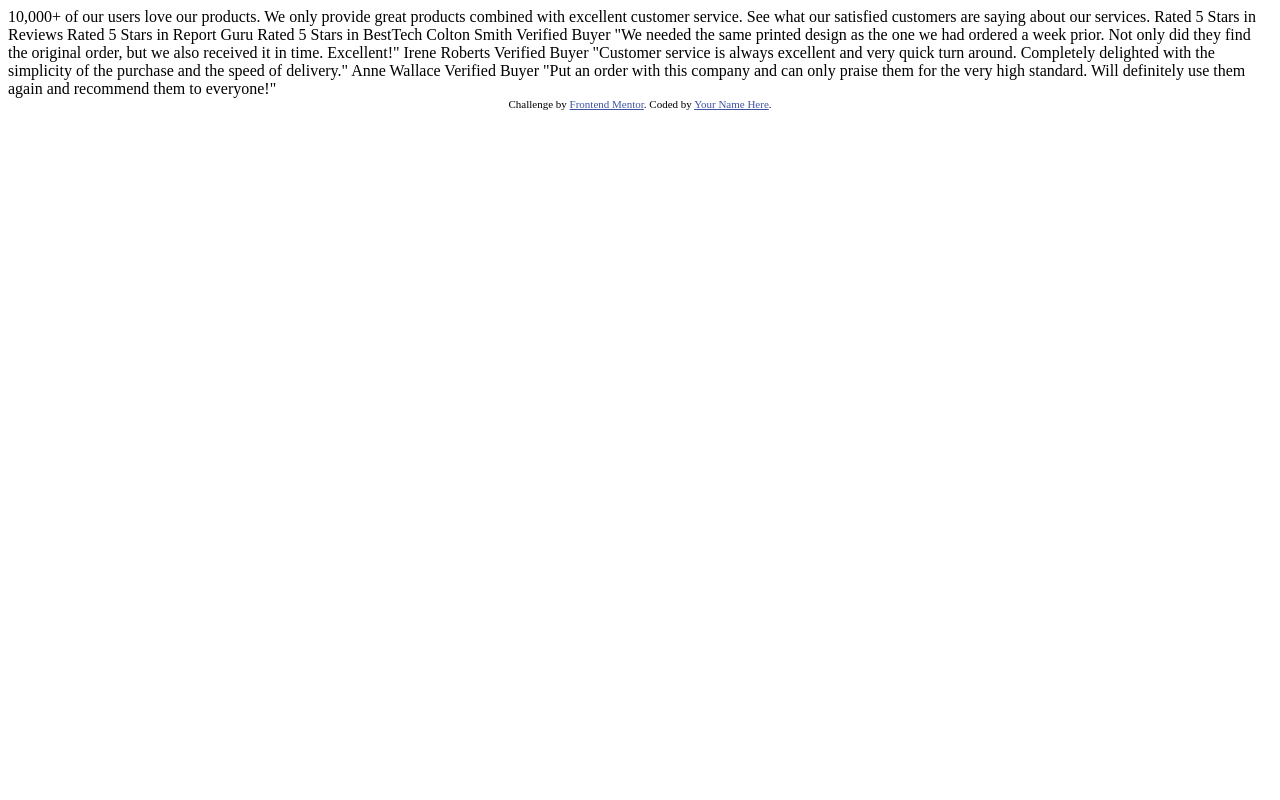
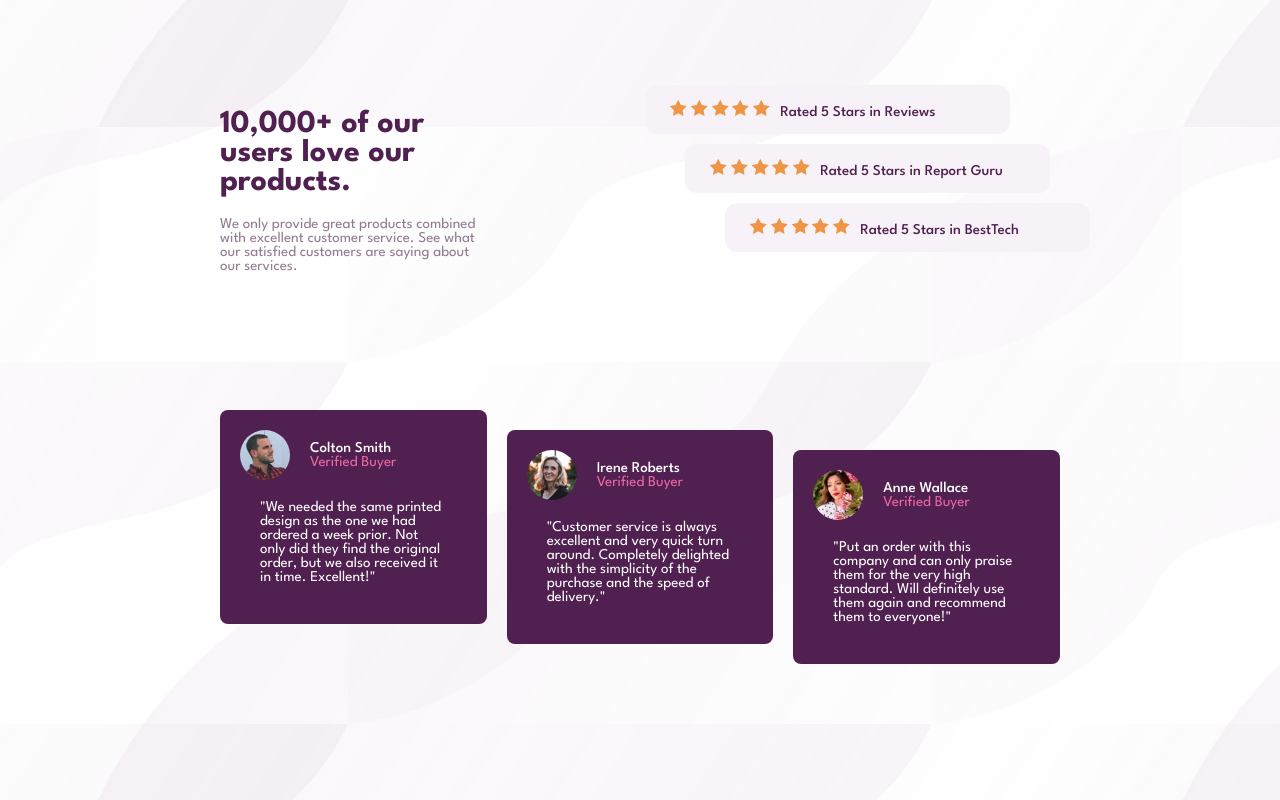
Before and after one commit to abymani/social-proof-section-master, a plain HTML site: page index.html in a window 1280 px wide. Drawn offline with Linux system fonts and the light colour scheme.

Commit message:
All done

```diff
--- /dev/null
+++ b/index.css
@@ -0,0 +1,184 @@
+
+
+@import url('https://fonts.googleapis.com/css2?family=League+Spartan:wght@400;500;700&display=swap');
+*{
+    padding:0;
+    margin: 0;
+    font-size: 15px;
+    font-family: 'League Spartan', sans-serif;
+}
+body{
+    box-sizing: border-box;
+    background-image: url(./images/bg-pattern-top-desktop.svg),url(./images/bg-pattern-bottom-desktop.svg);
+    background-position: top,bottom;
+    display: flex;
+    justify-content: center;
+    align-items: center;
+    width: 100vw;
+    height: 100vh;
+}
+
+main {
+    height: 80vh;
+    width: 60rem;
+    display:grid;
+    grid-template-areas:
+    'text text rating rating'
+    'feedback feedback feedback feedback' ;
+    position: relative;
+}
+main .text-container {
+    grid-area: text;
+    position: absolute;
+    padding: 30px;
+}
+main .text-container .heading {
+    width:70%;
+    font-weight: 700;
+    font-size: xx-large;
+    color: hsl(300, 43%, 22%);
+}
+main .text-container .service-desc {
+    width: 70%;
+    font-weight: 400;
+    margin-top:20px;
+    color: hsl(303, 10%, 53%);
+}
+main .rating-container {
+
+    grid-area: rating;
+     position: absolute;
+    padding-left: 0px;
+    padding-right: 80px;
+    display: flex;
+    flex-direction: column;
+    justify-content: center;
+}
+main .rating-container .rating-box {
+    display:flex;
+    align-items: baseline;
+    padding:1em;
+    padding-left:20px;
+    margin:5px;
+    width: 22rem;
+    border-radius: 12px;
+    background-color: hsl(300, 24%, 96%);
+}
+main .rating-container .rating-box >div {
+    color:hsl(300, 43%, 22%);
+    font-weight: 500;
+    margin-left:5px;
+    margin-right:5px;
+}
+main .rating-container .report-rating {
+    transform: translate(40px,0);
+}
+main .rating-container .besttech-rating {
+    transform: translate(80px,0);
+}
+main .feedback-container {
+    position: absolute;
+    grid-area: feedback;
+    padding:20px;
+    padding-bottom:40px;
+    padding-top:0px;
+    display: flex;
+    flex-direction: row;
+}
+main .feedback-container .feedback-box {
+    padding:20px;
+    margin: 10px;
+    width: 33%;
+    border-radius: 8px;
+    background-color: hsl(300, 43%, 22%);
+}
+main .feedback-container .feedback-box >div {
+    display: flex;
+    justify-content: flex-start;
+    align-items: center;
+}
+
+main .feedback-container .feedback-box >div >img {
+    border-radius: 50%;
+    margin-right: 20px;
+}
+.name {
+    color: white;
+    font-weight: 500;
+}
+.buy-status {
+    color:hsl(333, 80%, 67%);
+    font-weight: 400;
+}
+.comment {
+    color: white;
+    padding: 20px;
+}
+
+main .feedback-container .irene {
+    transform: translate(0,20px);
+}
+main .feedback-container .anne {
+    transform: translate(0,40px);
+}
+
+
+
+
+
+@media screen and (max-width:500px) {
+    main {
+        display:block;
+    }
+    main .text-container{
+        position: relative;
+        width:100%;
+        height: fit-content;
+        text-align: center;
+    }
+    main .text-container .heading{
+        width: 80%;
+    }
+    main .text-container .service-desc {
+        width: 80%;
+    }
+    main .rating-container
+    {
+        position: relative;
+        align-items: center;
+        width: 100%;
+        padding:0px;
+    }
+    main .rating-container .rating-box {
+        align-items: center;
+        flex-direction: column;
+        padding: 20px;
+    }
+    main .rating-container .review-rating {
+        width: 80%;
+    }
+    main .rating-container .report-rating {
+        transform: translate(0px,0px);
+        width:80%
+    }
+    main .rating-container .besttech-rating {
+        transform: translate(0px,0px);
+        width:80%
+    }
+    main .feedback-container
+    {
+        position: relative;
+        flex-direction: column;
+        align-items: center;
+        width:100%;
+        padding: 0px;
+    }
+    main .feedback-container .feedback-box {
+        width: 80%;
+        height: 10rem;
+        padding:20px;
+        margin:5px;
+        transform: translate(0px,0px);
+    }
+
+}
--- a/index.html
+++ b/index.html
@@ -11,51 +11,108 @@
       sizes="32x32"
       href="./images/favicon-32x32.png"
     />
-
+    <link rel="stylesheet" href="./index.css">
     <title>Frontend Mentor | Social proof section</title>
 
     <!-- Feel free to remove these styles or customise in your own stylesheet 👍 -->
-    <style>
-      .attribution {
-        font-size: 11px;
-        text-align: center;
-      }
-      .attribution a {
-        color: hsl(228, 45%, 44%);
-      }
-    </style>
+
   </head>
   <body>
-    10,000+ of our users love our products.
 
-    We only provide great products combined with excellent customer service.
-    See what our satisfied customers are saying about our services.
+    <main>
 
-    Rated 5 Stars in Reviews
-    Rated 5 Stars in Report Guru
-    Rated 5 Stars in BestTech
+      <div class="text-container">
+        <h1 class="heading">10,000+ of our users love our products.</h1>
+        <p class="service-desc"> We only provide great products combined with excellent customer service.
+          See what our satisfied customers are saying about our services.</p>
+      </div>
 
-    Colton Smith
-    Verified Buyer
-    "We needed the same printed design as the one we had ordered a week prior.
-    Not only did they find the original order, but we also received it in time.
-    Excellent!"
 
-    Irene Roberts
-    Verified Buyer
-    "Customer service is always excellent and very quick turn around. Completely
-    delighted with the simplicity of the purchase and the speed of delivery."
+      <div class="rating-container">
 
-    Anne Wallace
-    Verified Buyer
-    "Put an order with this company and can only praise them for the very high
-    standard. Will definitely use them again and recommend them to everyone!"
+        <div class="review-rating rating-box">
+          <div>
+            <img src="./images/icon-star.svg" alt="star">
+            <img src="./images/icon-star.svg" alt="star">
+            <img src="./images/icon-star.svg" alt="star">
+            <img src="./images/icon-star.svg" alt="star">
+            <img src="./images/icon-star.svg" alt="star">
+          </div>
+          <div><p class="rating-text"> Rated 5 Stars in Reviews</p> </div>
+        </div>
 
-    <div class="attribution">
-      Challenge by
-      <a href="https://www.frontendmentor.io?ref=challenge" target="_blank"
-        >Frontend Mentor</a
-      >. Coded by <a href="#">Your Name Here</a>.
-    </div>
+        <div class="report-rating rating-box">
+          <div>
+            <img src="./images/icon-star.svg" alt="star">
+            <img src="./images/icon-star.svg" alt="star">
+            <img src="./images/icon-star.svg" alt="star">
+            <img src="./images/icon-star.svg" alt="star">
+            <img src="./images/icon-star.svg" alt="star">
+          </div>
+          <div><p class="rating-text"> Rated 5 Stars in Report Guru</p> </div>
+        </div>
+
+        <div class="besttech-rating rating-box">
+          <div>
+            <img src="./images/icon-star.svg" alt="star">
+            <img src="./images/icon-star.svg" alt="star">
+            <img src="./images/icon-star.svg" alt="star">
+            <img src="./images/icon-star.svg" alt="star">
+            <img src="./images/icon-star.svg" alt="star">
+          </div>
+          <div><p class="rating-text"> Rated 5 Stars in BestTech</p> </div>
+        </div>
+      </div>
+
+
+      <div class="feedback-container">
+
+        <div class="colton feedback-box">
+          <div>
+              <img src="./images/image-colton.jpg" alt="Colton" width="50">
+              <div >
+                <p class="name"> Colton Smith </p>
+                <p class="buy-status"> Verified Buyer</p>
+              </div>
+              </div>
+              <div><p class="comment">"We needed the same printed design as the one we had ordered a week prior.
+                Not only did they find the original order, but we also received it in time.
+                Excellent!"</p></div>
+            <div>
+            </div>
+         </div>
+
+        <div class="irene feedback-box">
+          <div>
+            <img src="./images/image-irene.jpg" alt="Colton" width="50">
+            <div >
+              <p class="name"> Irene Roberts  </p>
+              <p class="buy-status"> Verified Buyer</p>
+            </div>
+            </div>
+            <div><p class="comment">"Customer service is always excellent and very quick turn around. Completely
+              delighted with the simplicity of the purchase and the speed of delivery."
+              </p></div>
+          <div>
+          </div>
+        </div>
+
+        <div class="anne feedback-box">
+          <div>
+            <img src="./images/image-anne.jpg" alt="Anne" width="50">
+            <div >
+              <p class="name"> Anne Wallace  </p>
+              <p class="buy-status"> Verified Buyer</p>
+            </div>
+            </div>
+            <div><p class="comment">"Put an order with this company and can only praise them for the very high
+              standard. Will definitely use them again and recommend them to everyone!"
+          </p></div>
+          <div>
+          </div>
+        </div>
+
+      </div>
+    </main>
   </body>
 </html>
```
Also changed, not shown: index.js (added).
